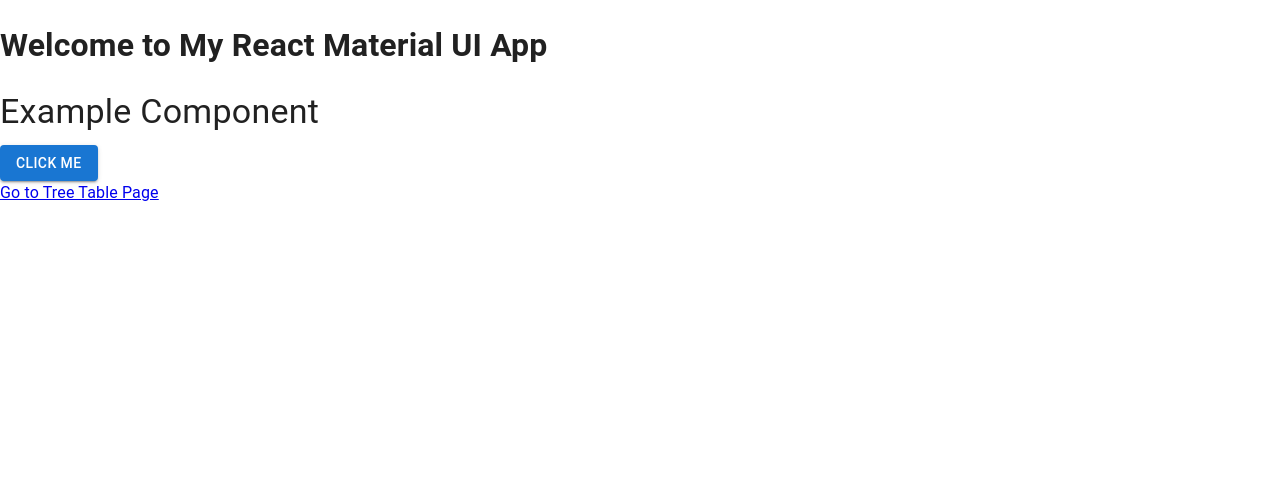
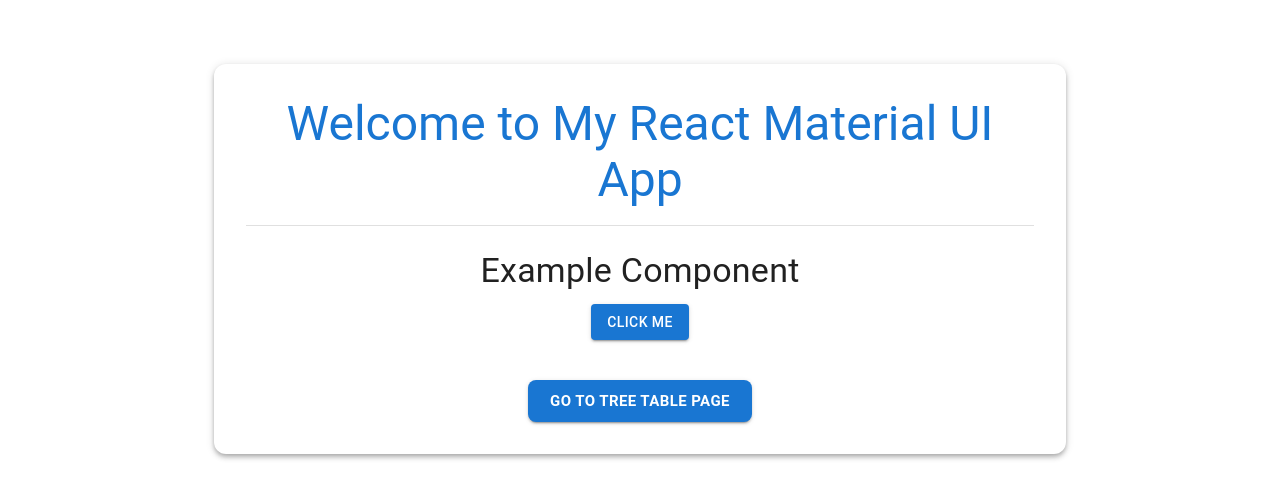
Before and after one commit to rohithtp/admin_config, a React (Create React App) app in the folder my-react-materialui-app/: page / in a window 1280 px wide. Shown: the top 498 px of the page. Built offline with nearby package versions, Linux system fonts and the light colour scheme.

Commit message:
UI: enhance landing page and TreeTablePage with improved Material UI aesthetics

```diff
--- a/my-react-materialui-app/src/App.tsx
+++ b/my-react-materialui-app/src/App.tsx
@@ -1,17 +1,33 @@
 import React from 'react';
 import { BrowserRouter, Routes, Route, Link } from 'react-router-dom';
-import { CssBaseline } from '@mui/material';
+import { CssBaseline, Box, Typography, Button, Container, Paper, Divider } from '@mui/material';
 import theme from './theme/theme';
 import ExampleComponent from './components/ExampleComponent';
 import TreeTablePage from './components/TreeTablePage';
 import { ThemeProvider } from '@mui/material/styles';
 
 const LandingPage: React.FC = () => (
-  <div>
-    <h1>Welcome to My React Material UI App</h1>
-    <ExampleComponent />
-    <Link to="/tree-table">Go to Tree Table Page</Link>
-  </div>
+  <Container maxWidth="md" sx={{ mt: 8 }}>
+    <Paper elevation={4} sx={{ p: 4, borderRadius: 3, textAlign: 'center' }}>
+      <Typography variant="h3" color="primary" gutterBottom>
+        Welcome to My React Material UI App
+      </Typography>
+      <Divider sx={{ mb: 3 }} />
+      <Box mb={3}>
+        <ExampleComponent />
+      </Box>
+      <Button
+        variant="contained"
+        color="primary"
+        size="large"
+        component={Link}
+        to="/tree-table"
+        sx={{ mt: 2, borderRadius: 2, fontWeight: 600 }}
+      >
+        Go to Tree Table Page
+      </Button>
+    </Paper>
+  </Container>
 );
 
 const App: React.FC = () => {
```
